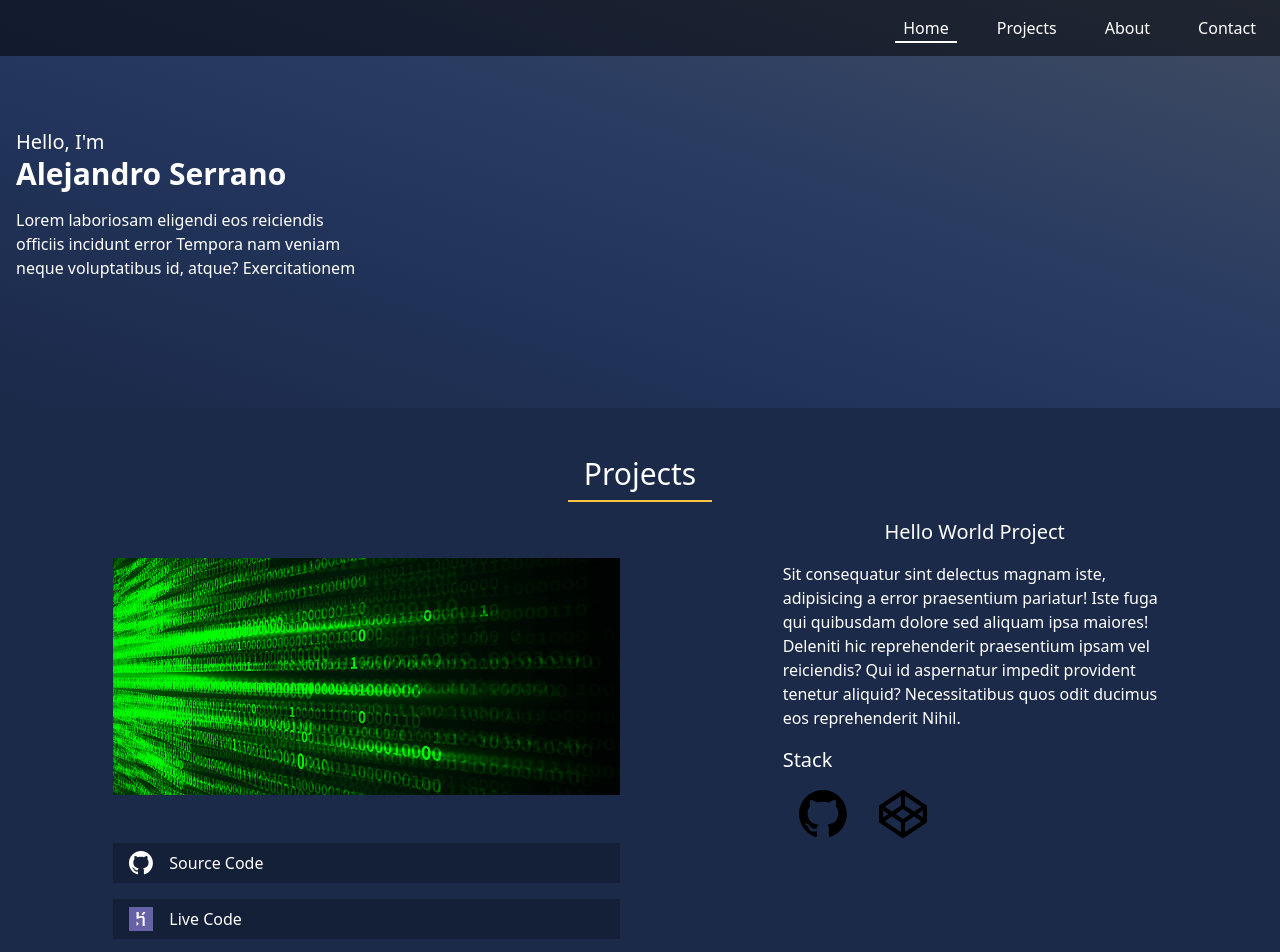
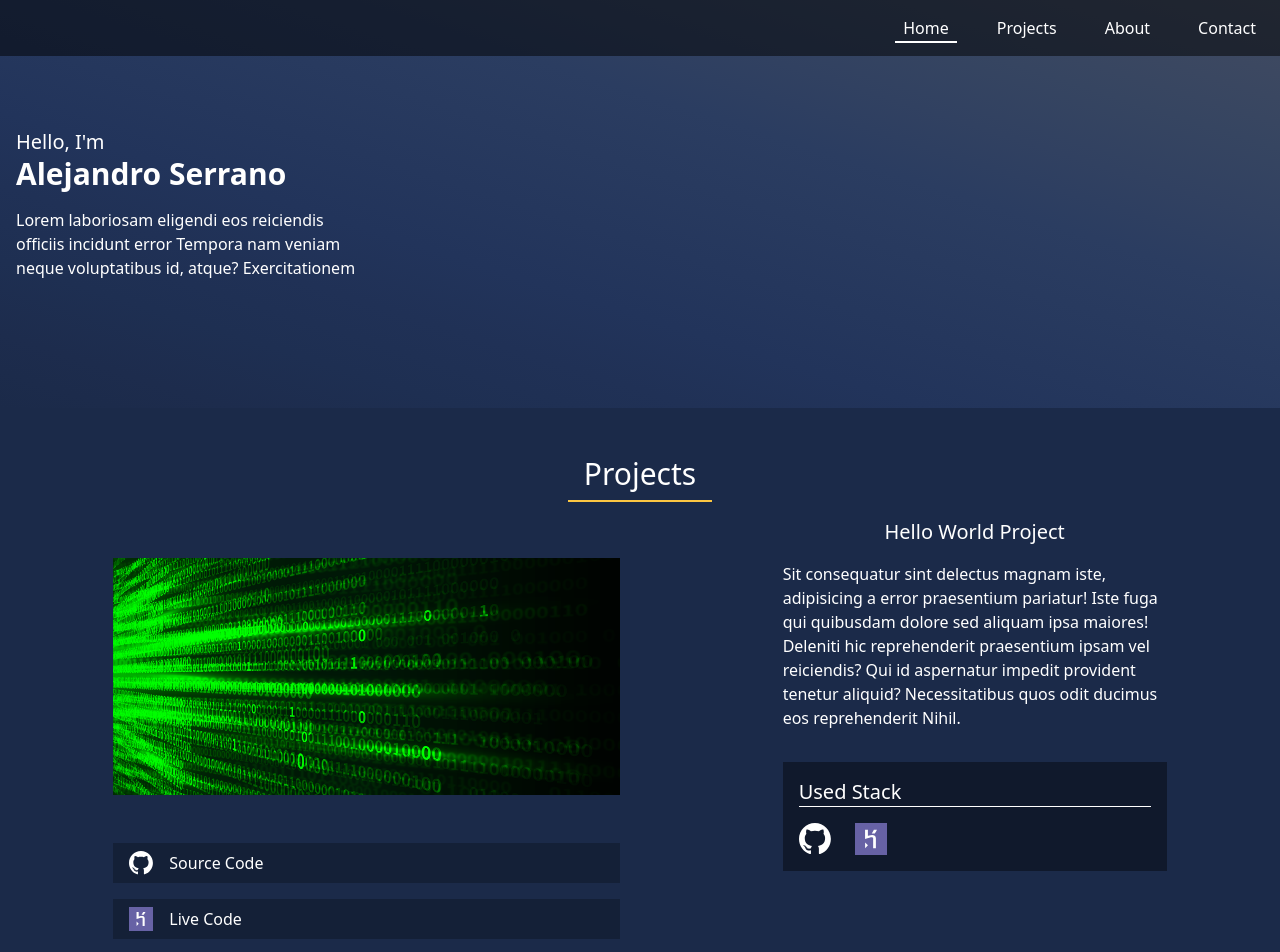
Before and after one commit to Andresser17/andresser17.github.io, a React (Create React App) app: page / in a window 1280 px wide. Shown: the top 952 px of the page. Built offline with nearby package versions, Linux system fonts and the light colour scheme.

Commit message:
Created ProjectLink component in Projects.js

```diff
--- a/src/components/Icons.js
+++ b/src/components/Icons.js
@@ -1,7 +1,9 @@
 function Icons(props) {
+  const dim = props.dim ? props.dim : "w-12 h-12";
+
   return (
-    <a href={props.href} className="block w-12 h-12 mx-4">
-      <img src={props.src} className="max-w-full max-h-full" alt="" />
+    <a href={props.href} className={`block ${dim} mr-6`}>
+      {props.children}
     </a>
   );
 }
--- a/src/pages/Projects.js
+++ b/src/pages/Projects.js
@@ -2,10 +2,7 @@
 import Icons from "../components/Icons";
 import SectionTitle from "../components/SectionTitle";
 // Icons
-// Remove this later, after refactoring Icons component
-import githubIcon from "../icons/github-icon-1.svg";
 import { ReactComponent as GithubIcon } from "../icons/github-icon-1.svg";
-import codepenIcon from "../icons/codepen-icon.svg";
 import { ReactComponent as HerokuIcon } from "../icons/heroku-icon.svg";
 // Images
 import sampleImage from "../images/sample-image.png";
@@ -31,19 +28,11 @@ function Card(props) {
         <img src={sampleImage} className="w-full" alt="" />
 
         {/* Source code and live code */}
-        {/* <div className="flex pt-8"> */}
-        {/*   <div className="mr-4"> */}
-        {/*     <Buttons href="#" text="Source Code" /> */}
-        {/*   </div> */}
-        {/*   <div className="mr-4"> */}
-        {/*     <Buttons href="#" text="Live Code" /> */}
-        {/*   </div> */}
-        {/* </div> */}
         <div className="pt-8">
           <ProjectLink href="#" text="Source Code">
             <GithubIcon />
           </ProjectLink>
-          {/* Replace with a heroku icon */}
+
           <ProjectLink href="#" text="Live Code" >
             <HerokuIcon />
           </ProjectLink>
@@ -52,7 +41,7 @@ function Card(props) {
 
       <div className="w-fit lg:w-96">
         <h2 className="text-center text-xl">Hello World Project</h2>
-        <p className="my-4">
+        <p className="mt-4 mb-8">
           Sit consequatur sint delectus magnam iste, adipisicing a error
           praesentium pariatur! Iste fuga qui quibusdam dolore sed aliquam ipsa
           maiores! Deleniti hic reprehenderit praesentium ipsam vel reiciendis?
@@ -60,10 +49,14 @@ function Card(props) {
           quos odit ducimus eos reprehenderit Nihil.
         </p>
         {/* Used stack */}
-        <div className="flex flex-wrap">
-          <span className="block w-full mb-4 text-xl">Stack</span>
-          <Icons href="#" src={githubIcon} />
-          <Icons href="#" src={codepenIcon} />
+        <div className="flex flex-wrap bg-black/40 p-4">
+          <span className="block w-full mb-4 text-xl border-b">Used Stack</span>
+          <Icons href="#" dim="w-8 h-8">
+            <GithubIcon />
+          </Icons>
+          <Icons href="#" dim="w-8 h-8">
+            <HerokuIcon />
+          </Icons>
         </div>
       </div>
     </article>
```
